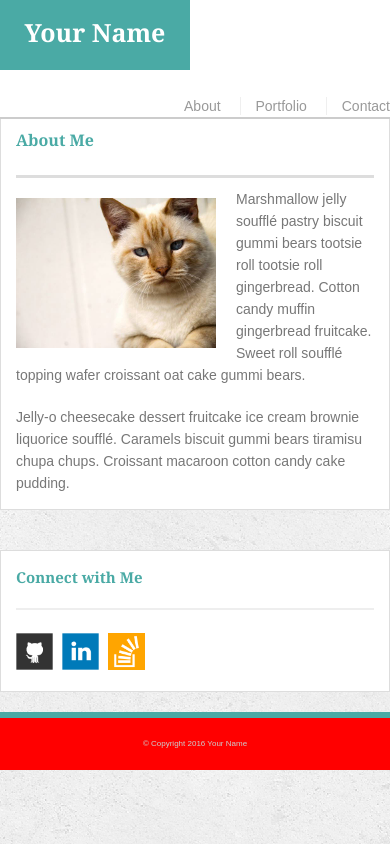
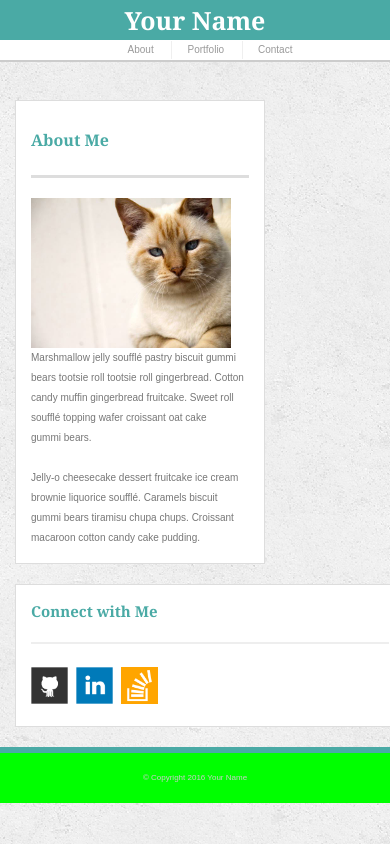
Before and after one commit to mike123henry/Portfolio, a PHP site: page /index.php in a window 390 px wide. Run offline with PHP 8.4, Linux system fonts and the light colour scheme.

Commit message:
added css for media = 640px

```diff
--- a/assignment1/assets/css/style.css
+++ b/assignment1/assets/css/style.css
@@ -236,6 +236,7 @@ input[type=submit] {
 
 	/*header 980px*/
 
+
 	#logo {
 		width: 190px;
 		height: 70px;
@@ -251,6 +252,7 @@ input[type=submit] {
 	.main-section {
 		max-width: 260px;
 		padding: 15px;
+		margin: 0 0 20px 0;
 	}
 
 	/*sidebar 980px*/
@@ -322,9 +324,9 @@ input[type=submit] {
 		max-width: 100%;
 	}
 
-.auth-image {
-	margin-right: 20px;
-}
+	.auth-image {
+		margin-right: 20px;
+	}
 
 	/*sidebar 768px*/
 	.sidebar {
@@ -333,9 +335,93 @@ input[type=submit] {
 		margin-left: 0px;
 	}
 
+	/*footer 768px*/
+	footer {
+		background: #00f;
+		padding: 10px 0;
+		font-size: 8px;
+	}
 }
 
 /*****************************************/
 @media only screen and (max-width: 640px) {
+	body {
+		font-size: 10px;
+		line-height: 20px;
+	}
+
+	/*general 640px*/
+	.container {
+		max-width: 630px;
+	}
+	h1{
+		font-size: 16px;
+		padding-bottom: 10px;
+		margin-bottom: 10px;
+	}
+	h2, h3 {
+		font-size: 12px;
+	}
+
+/*header 640px*/
+
+	#masthead {
+		background: #fff;
+		margin: 0 0 30px;
+		z-index: 99;
+		color: #fff;
+		overflow: auto;
+		border-bottom: 2px solid #ccc;
+		position: fixed;
+		width: 100%;
+	}
+	#logo {
+		clear: both;
+		width: 100%;
+		height: 40px;
+		line-height: 40px;
+	}
+
+	nav {
+		text-align: center;
+		clear: both;
+		display: block;
+		width: 100%;
+		margin: 0px;
+	}
+	nav a {
+	width:auto;
+	margin-left: 15px;
+	display: inline-block;
+	padding-left: 15px;
+	line-height: 18px;
+}
+nav a:first-child {
+	border-left: 0 none;
+}
+
+/*main 640px*/
+.main-section {
+		max-width: 250px;
+	}
+#main-container {
+	padding-top: 100px;
+}
+	/*footer 640px*/
+	footer {
+		background: #0f0;
+		padding: 15px 0;
+		font-size: 8px;
+	}
+	/*sidebar 640px*/
+	.sidebar {
+		max-width: 100%;
+		padding: 15px;
+		margin-left: 15px;
+		margin-right: 15px;
+	}
+	.main-section {
+		margin-left: 15px;
+	}
 
 }
```
